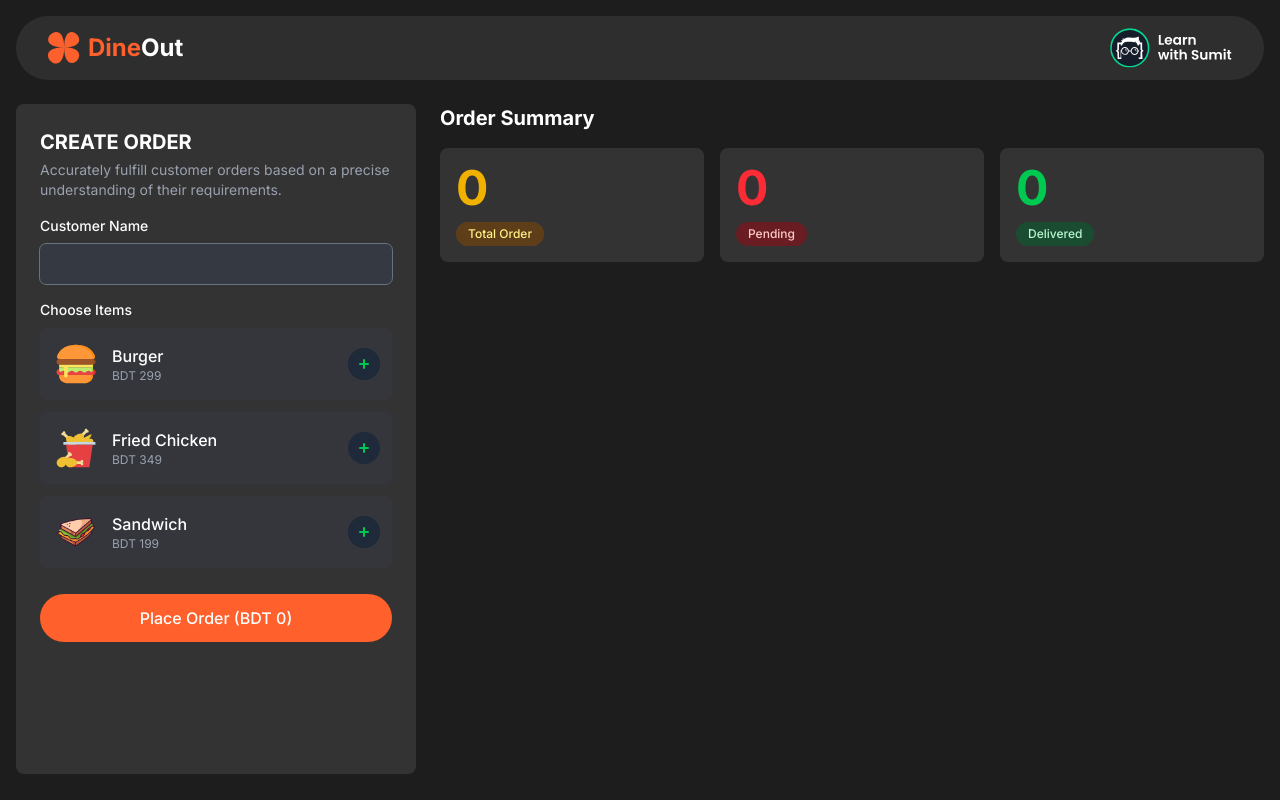
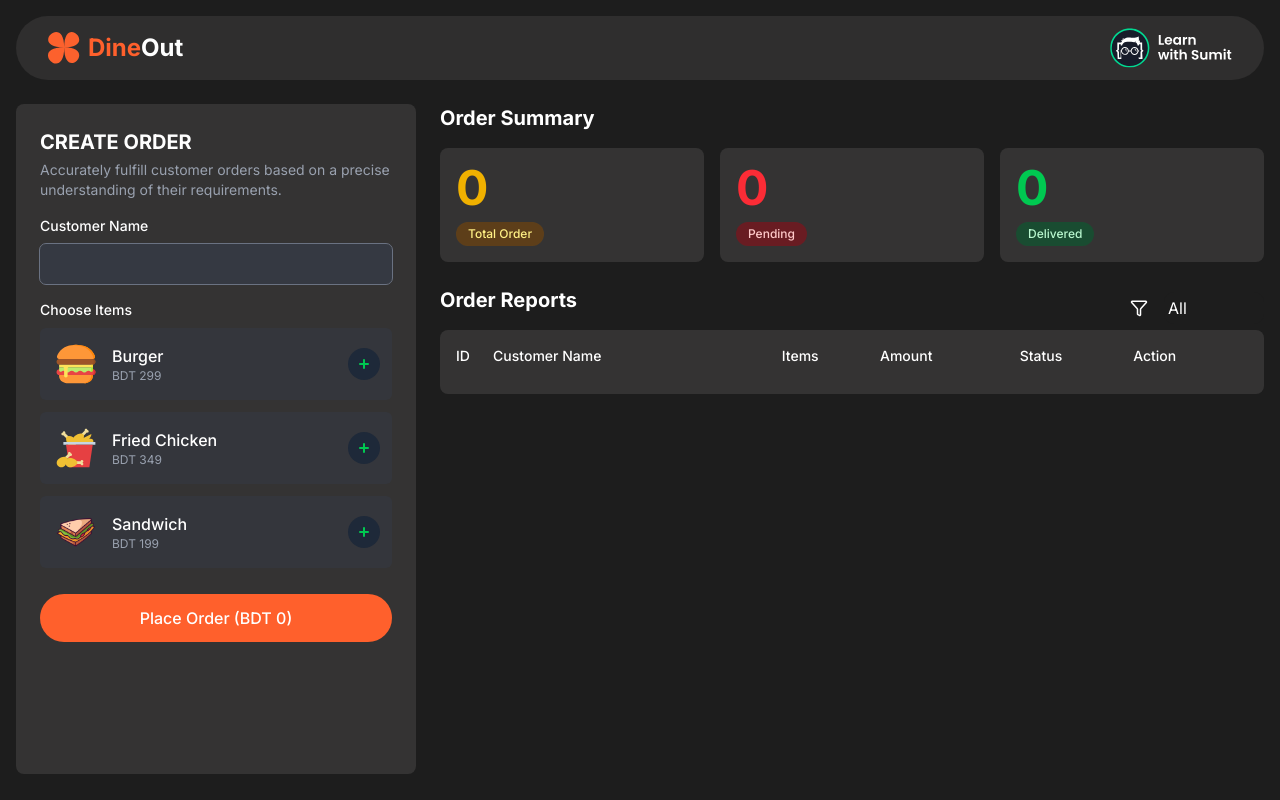
Before and after one commit to ashis263/dine-out, a React (Vite) app: page / in a window 1280 px wide. Built offline with nearby package versions, Linux system fonts and the light colour scheme.

Commit message:
added order report section

```diff
--- a/src/App.jsx
+++ b/src/App.jsx
@@ -5,14 +5,15 @@ import PastOrders from "./components/PastOrders/PastOrders";
 
 const App = () => {
   const [orders, setOrders] = useState([]);
+  const [ordersToRender, setOrdersToRender] = useState(orders);
   return (
     <div className="container mx-auto px-4 h-screen flex flex-col">
       <header>
         <Navbar />
       </header>
       <main className="grid grid-cols-1 md:grid-cols-3 gap-6 mt-6 flex-grow">
-        <Sidebar orders={orders} setOrders={setOrders} />
-        <PastOrders orders={orders} />
+        <Sidebar orders={orders} setOrders={setOrders} ordersToRender={ordersToRender} setOrdersToRender={setOrdersToRender}  />
+        <PastOrders orders={orders} ordersToRender={ordersToRender} setOrdersToRender={setOrdersToRender} />
       </main>
     </div>
   );
--- a/src/components/PastOrders/PastOrders.jsx
+++ b/src/components/PastOrders/PastOrders.jsx
@@ -1,9 +1,15 @@
+import OrderReport from "./components/OrderReport/OrderReport";
 import OrderSummary from "./components/OrderSummary/OrderSummary";
 
-const PastOrders = ({orders}) => {
+const PastOrders = ({ orders, ordersToRender, setOrdersToRender }) => {
   return (
     <div className="md:col-span-2 h-[calc(100vh_-_130px)]">
-      <OrderSummary orders={orders}/>
+      <OrderSummary orders={orders} />
+      <OrderReport
+        orders={orders}
+        ordersToRender={ordersToRender}
+        setOrdersToRender={setOrdersToRender}
+      />
     </div>
   );
 };
--- /dev/null
+++ b/src/components/PastOrders/TopBar/TopBar.jsx
@@ -0,0 +1,17 @@
+import SectionHeading from "../../ui/SectionHeading/SectionHeading";
+import FilterIcon from "../components/FilterIcon/FilterIcon";
+import FilterOption from "../components/FilterOption/FilterOption";
+
+const TopBar = ({ orders, setOrdersToRender }) => {
+  return (
+    <div className="flex justify-between">
+      <SectionHeading heading="Order Reports" />
+      <div className="flex gap-4 items-center">
+        <FilterIcon />
+        <FilterOption orders={orders} setOrdersToRender={setOrdersToRender} />
+      </div>
+    </div>
+  );
+};
+
+export default TopBar;
--- /dev/null
+++ b/src/components/PastOrders/components/FilterIcon/FilterIcon.jsx
@@ -0,0 +1,20 @@
+const FilterIcon = () => {
+  return (
+    <svg
+      xmlns="http://www.w3.org/2000/svg"
+      width={18}
+      height={18}
+      viewBox="0 0 24 24"
+      fill="none"
+      stroke="currentColor"
+      strokeWidth={2}
+      strokeLinecap="round"
+      strokeLinejoin="round"
+      className="lucide lucide-funnel-icon lucide-funnel"
+    >
+      <path d="M10 20a1 1 0 0 0 .553.895l2 1A1 1 0 0 0 14 21v-7a2 2 0 0 1 .517-1.341L21.74 4.67A1 1 0 0 0 21 3H3a1 1 0 0 0-.742 1.67l7.225 7.989A2 2 0 0 1 10 14z" />
+    </svg>
+  );
+};
+
+export default FilterIcon;
--- /dev/null
+++ b/src/components/PastOrders/components/FilterOption/FilterOption.jsx
@@ -0,0 +1,27 @@
+const FilterOption = ({ orders, setOrdersToRender }) => {
+  const handleChange = (e) => {
+    const selected = e.target.value;
+    let filteredOrders;
+    if (selected === "Pending") {
+      filteredOrders = orders.filter((o) => o.status === selected);
+      setOrdersToRender(filteredOrders);
+    } else if (selected === "Delivered") {
+      filteredOrders = orders.filter((o) => o.status === selected);
+      setOrdersToRender(filteredOrders);
+    } else {
+      setOrdersToRender(orders);
+    }
+  };
+  return (
+    <select
+      onChange={handleChange}
+      className="appearance-none bg-zinc-900 accent-orange-600 border-none outline-none rounded-sm"
+    >
+      <option value="All">All</option>
+      <option value="Pending">Pending</option>
+      <option value="Delivered">Delivered</option>
+    </select>
+  );
+};
+
+export default FilterOption;
--- /dev/null
+++ b/src/components/PastOrders/components/OrderReport/OrderReport.jsx
@@ -0,0 +1,13 @@
+import TopBar from "../../TopBar/TopBar";
+import OrdersContainer from "../OrdersContainer/OrdersContainer";
+
+const OrderReport = ({ orders, ordersToRender, setOrdersToRender }) => {
+  return (
+    <section>
+      <TopBar orders={orders} setOrdersToRender={setOrdersToRender} />
+      <OrdersContainer ordersToRender={ordersToRender} />
+    </section>
+  );
+};
+
+export default OrderReport;
--- /dev/null
+++ b/src/components/PastOrders/components/OrdersContainer/OrdersContainer.jsx
@@ -0,0 +1,17 @@
+import TableBody from "../TableBody/TableBody";
+import TableHead from "../TableHead/TableHead";
+
+const OrdersContainer = ({ ordersToRender }) => {
+  return (
+    <div className="bg-cardbg rounded-lg p-4">
+      <div className="reports-container">
+        <table className="min-w-full">
+          <TableHead />
+          <TableBody ordersToRender={ordersToRender} />
+        </table>
+      </div>
+    </div>
+  );
+};
+
+export default OrdersContainer;
--- /dev/null
+++ b/src/components/PastOrders/components/TableBody/TableBody.jsx
@@ -0,0 +1,15 @@
+import TabelRow from "../TableRow/TabelRow";
+
+const TableBody = ({ ordersToRender }) => {
+  console.log(ordersToRender);
+  return (
+    <tbody className="text-sm">
+      {ordersToRender.length !==0 &&
+        ordersToRender.map((order) => (
+          <TabelRow key={ordersToRender.id} order={order} />
+        ))}
+    </tbody>
+  );
+};
+
+export default TableBody;
--- /dev/null
+++ b/src/components/PastOrders/components/TableHead/TableHead.jsx
@@ -0,0 +1,16 @@
+const TableHead = () => {
+  return (
+    <thead>
+      <tr className="text-left text-sm">
+        <th className="pb-3 font-medium">ID</th>
+        <th className="pb-3 font-medium">Customer Name</th>
+        <th className="pb-3 font-medium">Items</th>
+        <th className="pb-3 font-medium">Amount</th>
+        <th className="pb-3 font-medium">Status</th>
+        <th className="pb-3 font-medium">Action</th>
+      </tr>
+    </thead>
+  );
+};
+
+export default TableHead;
--- /dev/null
+++ b/src/components/PastOrders/components/TableRow/TabelRow.jsx
@@ -0,0 +1,24 @@
+const TabelRow = ({order}) => {
+  const { id, customerName, items, amount, status } = order;
+  return (
+    <tr className="border-t border-gray-700">
+      <td className="py-3">{id}</td>
+      <td className="py-3">{customerName}</td>
+      <td className="py-3">{items}</td>
+      <td className="py-3">{amount}</td>
+      <td className="py-3">
+        <span className="text-red-500">{status}</span>
+      </td>
+      <td className="py-3">
+        <button className="bg-gray-800 hover:bg-red-600 text-xs px-3 py-1 rounded-full mr-1 transition-colors duration-300">
+          Delete
+        </button>
+        <button className="bg-gray-800 hover:bg-green-600 text-xs px-3 py-1 rounded-full transition-colors duration-300">
+          DELIVER
+        </button>
+      </td>
+    </tr>
+  );
+};
+
+export default TabelRow;
--- a/src/components/Sidebar/Sidebar.jsx
+++ b/src/components/Sidebar/Sidebar.jsx
@@ -4,11 +4,10 @@ import NameInput from "./components/NameInput/NameInput";
 import OrderButton from "./components/OrderButton/OrderButton";
 import SidebarIntro from "./components/SidebarIntro/SidebarIntro";
 
-const Sidebar = ({ orders, setOrders }) => {
+const Sidebar = ({ orders, setOrders, setOrdersToRender }) => {
   const [customerName, setCustomerName] = useState("");
   const [selectedItems, setSelectedItems] = useState([]);
   const [totalPrice, setTotalPrice] = useState(0);
-  console.log(orders);
   const placeOrder = () => {
     if (!selectedItems.length && !customerName.length) {
       alert("Please enter cutomer name and select some items!");
@@ -23,10 +22,12 @@ const Sidebar = ({ orders, setOrders }) => {
     const order = {
       id: orders.length + 1,
       customerName,
-      totalItems: selectedItems.length,
+      items: selectedItems.length,
+      amount: totalPrice,
       status: "PENDING",
     };
     setOrders([...orders, order]);
+    setOrdersToRender([...orders, order]);
     setSelectedItems([]);
     setTotalPrice(0);
     setCustomerName("");
```
